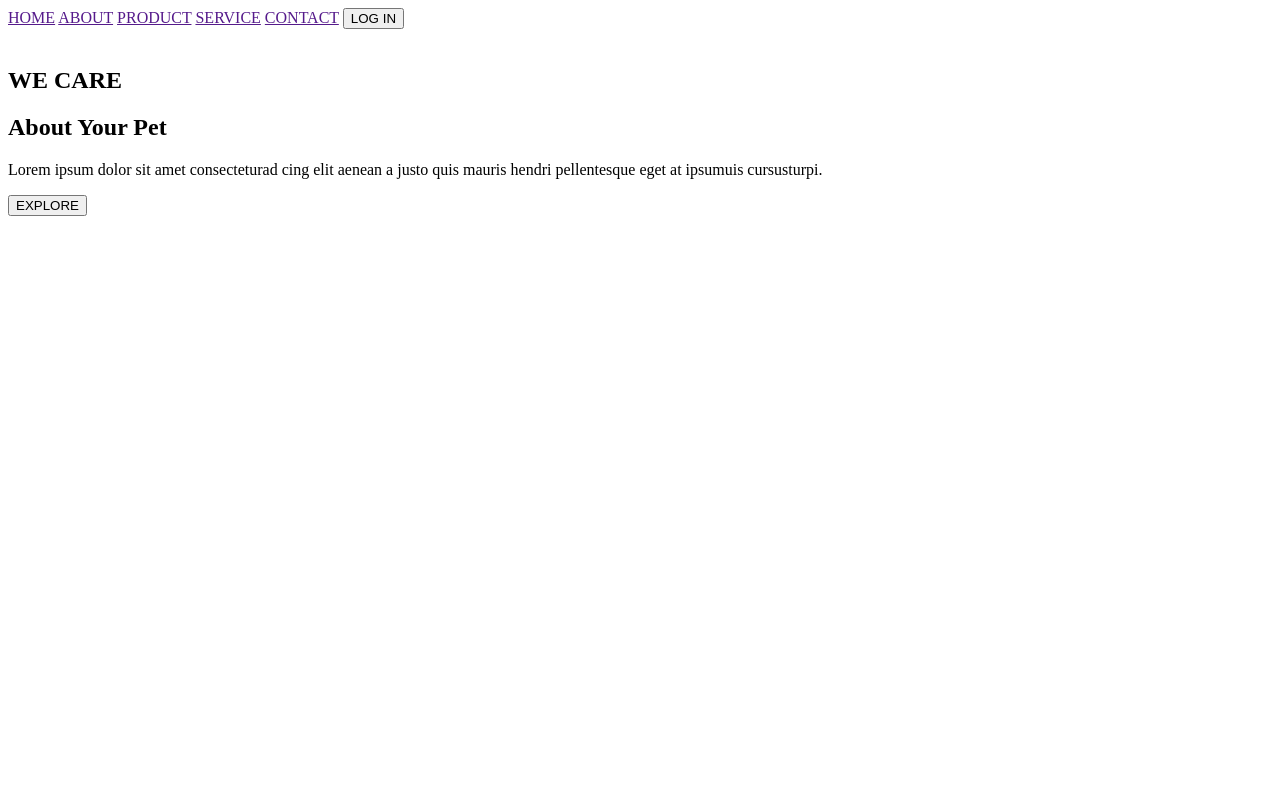
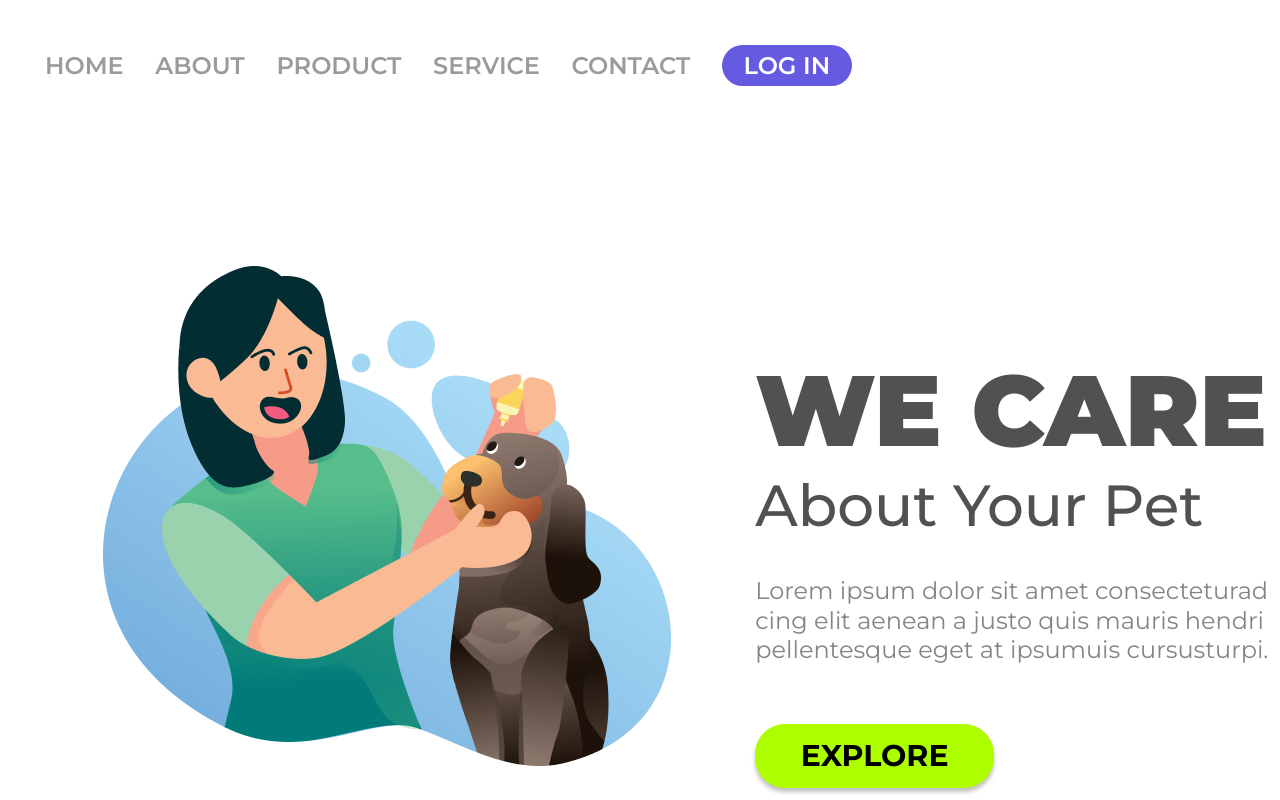
Before and after one commit to tiagoLohan/terceira-pagina-responsiva, a plain HTML site: page Index.html in a window 1280 px wide. Drawn offline with Linux system fonts and the light colour scheme.

Commit message:
correção do nome do arquivo styles

```diff
--- a/Index.html
+++ b/Index.html
@@ -6,7 +6,7 @@
     <link rel="preconnect" href="https://fonts.googleapis.com">
     <link rel="preconnect" href="https://fonts.gstatic.com" crossorigin>
     <link href="https://fonts.googleapis.com/css2?family=Montserrat:wght@400;500;600;700;900&display=swap" rel="stylesheet">
-    <link rel="stylesheet" href="./Desafio02-style.css">
+    <link rel="stylesheet" href="./style.css">
     <title>Desafio CSS 02</title>
 </head>
 <body>
@@ -19,7 +19,7 @@
             <a href="" class="link-header">CONTACT</a>
             <button class="button-header">LOG IN</button>
         </header>
-        <img src="./desafio02-logo.png" alt="">
+        <img src="./assets/desafio02-logo.png" alt="">
         <section>
             <h1>WE CARE</h1>
             <h2>About Your Pet</h2>
```
